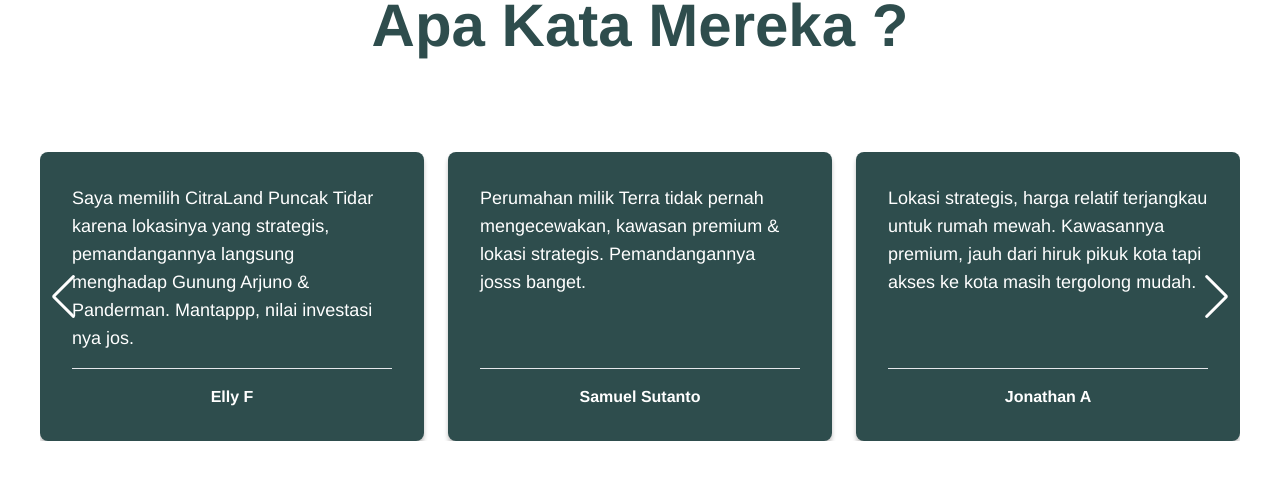
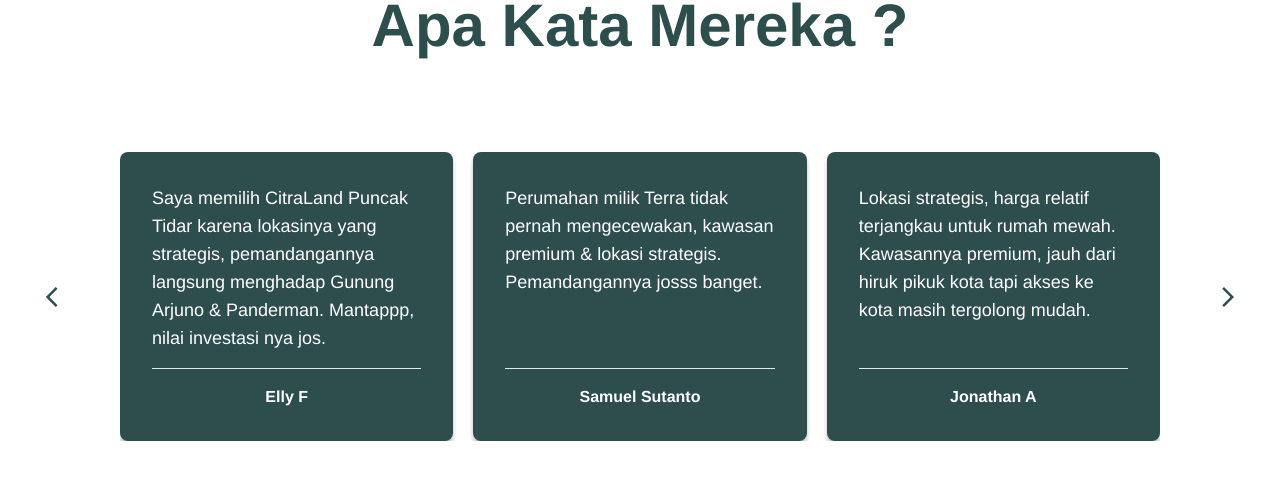
Before and after one commit to blackwolfinc/TerraFront, a React (Create React App) app: page / in a window 1280 px wide. Shown: the part 7017-7508 px from the top of the page. Built offline with nearby package versions, Linux system fonts and the light colour scheme; no server answers; a web font is replaced by a local one.

Commit message:
revision testimoni and footer map size

```diff
--- a/src/components/Footer/index.jsx
+++ b/src/components/Footer/index.jsx
@@ -32,16 +32,19 @@
           </p>
         </div>
         <div className="flex items-center bg-primary">
-          <div className="flex flex-1 gap-8 px-10 max-lg:relative max-lg:flex-col max-lg:items-center max-lg:gap-0 max-lg:px-0 max-lg:pt-32 max-sm:pt-16">
-            <div className="-top-1/2 max-lg:absolute">
+          <div className="flex flex-1 gap-8 px-10 max-lg:relative max-lg:flex-col max-lg:items-center max-lg:gap-0 max-lg:px-0">
+            <div className="relative z-10 w-full bg-white lg:bg-transparent">
+              <div className="relative z-10 flex w-full justify-center">
                 <iframe
                   title="map"
                   src="https://www.google.com/maps/embed?pb=!1m18!1m12!1m3!1d3950.372306013702!2d111.89092857671346!3d-8.063453671244664!2m3!1f0!2f0!3f0!3m2!1i1024!2i768!4f13.1!3m3!1m2!1s0x2e78e2dd9dbdf3e3%3A0x540402dd85e005f3!2sJl.%20Mayjend%20Sungkono%20No.84%2C%20Kutoanyar%2C%20Kec.%20Tulungagung%2C%20Kabupaten%20Tulungagung%2C%20Jawa%20Timur%2066219!5e0!3m2!1sid!2sid!4v1686721217281!5m2!1sid!2sid"
-                className="h-[240px] w-[360px] rounded-md max-sm:h-[160px] max-sm:w-[240px]"
+                  className="aspect-[3/2] w-[90%] rounded-md md:w-[80%] lg:w-[360px]"
                   allowFullScreen
                   loading="lazy"
                   referrerPolicy="no-referrer-when-downgrade"
                 />
+              </div>
+              <div className="absolute bottom-0 left-0 z-0 h-1/3 w-full bg-primary lg:hidden"></div>
             </div>
             <div className="font-baijamjuree text-white max-lg:w-full max-lg:bg-primary max-lg:px-10 max-lg:pt-4">
               <h1 className="mb-10 text-2xl font-bold">Contact Us</h1>
--- a/src/components/Testimoni/index.jsx
+++ b/src/components/Testimoni/index.jsx
@@ -1,11 +1,14 @@
-import React from "react";
+import React, { useEffect, useRef } from "react";
 // Import Swiper React components
-import { Swiper, SwiperSlide } from "swiper/react";
 
 // Import Swiper styles
 import "swiper/css";
-import { Navigation } from "swiper";
-import useWindowDimensions from "utils/useWindowDimension";
+import Swiper from "swiper";
+import { register } from "swiper/element";
+import {
+  MdOutlineArrowBackIos,
+  MdOutlineArrowForwardIos,
+} from "react-icons/md";
 
 const DummyTestimoniData = [
   {
@@ -47,7 +50,36 @@
 ];
 
 const Testimoni = () => {
-  const { width } = useWindowDimensions();
+  const swiper = useRef(null);
+  const navigationPrevRef = useRef(null);
+  const navigationNextRef = useRef(null);
+  const id = Math.round(Math.random() * 100);
+
+  useEffect(() => {
+    swiper.current = new Swiper(`.swiper-testimoni-${id}`, {
+      slidesPerView: "auto",
+      spaceBetween: 20,
+      navigation: {
+        nextEl: navigationNextRef.current,
+        prevEl: navigationPrevRef.current,
+      },
+      loop: true,
+      breakpoints: {
+        768: {
+          slidesPerView: 1,
+        },
+        1024: {
+          slidesPerView: 3,
+        },
+      },
+    });
+
+    register();
+
+    return () => {
+      swiper.current.destroy();
+    };
+  });
 
   return (
     <div className="mx-auto max-w-screen-xl">
@@ -55,19 +87,11 @@
         <h3 className="mb-24 text-center font-arimo text-6xl font-bold text-primary max-md:mb-10 max-md:text-4xl max-sm:text-2xl">
           Apa Kata Mereka ?
         </h3>
-        <Swiper
-          spaceBetween={24}
-          slidesPerView={width > 768 ? 3 : 1}
-          loop={true}
-          navigation={true}
-          modules={[Navigation]}
-          style={{
-            "--swiper-navigation-color": "white",
-          }}
-          className="testimoni-swiper"
-        >
+        <div className="relative px-20 max-md:px-0">
+          <div className={`swiper-testimoni-${id} w-full overflow-hidden`}>
+            <div className={`swiper-wrapper`}>
               {DummyTestimoniData.map((testimoni, i) => (
-            <SwiperSlide key={`testi-${i}`} className="!h-auto">
+                <div key={`testi-${i}`} className="swiper-slide !h-auto">
                   <div className="flex min-h-full flex-col gap-4 rounded-lg bg-primary p-8 text-white shadow-custom1">
                     <p className="flex-1 text-lg max-md:text-center max-md:text-3xl max-md:leading-relaxed max-sm:text-lg">
                       {testimoni.message}
@@ -77,9 +101,21 @@
                       {testimoni.name}
                     </span>
                   </div>
-            </SwiperSlide>
+                </div>
               ))}
-        </Swiper>
+            </div>
+          </div>
+          <div className="absolute bottom-0 left-2 top-0 z-10 flex items-center text-white md:left-0 md:text-primary">
+            <div ref={navigationPrevRef}>
+              <MdOutlineArrowBackIos size={24} />
+            </div>
+          </div>
+          <div className="absolute bottom-0 right-2 top-0 z-10 flex items-center text-white md:right-0 md:text-primary">
+            <div ref={navigationNextRef}>
+              <MdOutlineArrowForwardIos size={24} />
+            </div>
+          </div>
+        </div>
       </div>
     </div>
   );
```
Lines whose indentation alone changed are shown as unchanged.
